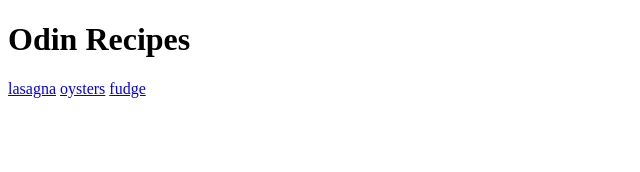
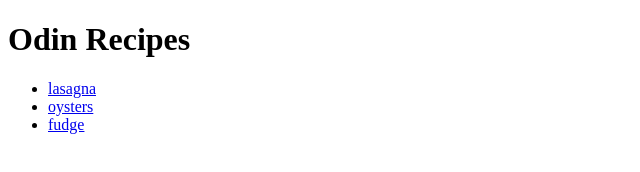
Before and after one commit to kapi104/odin-recipes, a plain HTML site: page index.html in a window 1280 px wide. Shown: the whole page, without its empty margins (0-640 px from the left). Drawn offline with Linux system fonts and the light colour scheme.

Commit message:
added ul to dish list

```diff
--- a/index.html
+++ b/index.html
@@ -10,9 +10,11 @@
 
 <body>
     <h1>Odin Recipes</h1>
-    <a href="./recipes/lasagna.html">lasagna</a>
-    <a href="./recipes/oysters.html">oysters</a>
-    <a href="./recipes/fudge.html">fudge</a>
+    <ul>
+        <li><a href="./recipes/lasagna.html">lasagna</a></li>
+        <li><a href="./recipes/oysters.html">oysters</a></li>
+        <li><a href="./recipes/fudge.html">fudge</a></li>
+    </ul>
 </body>
 
 </html>
```
